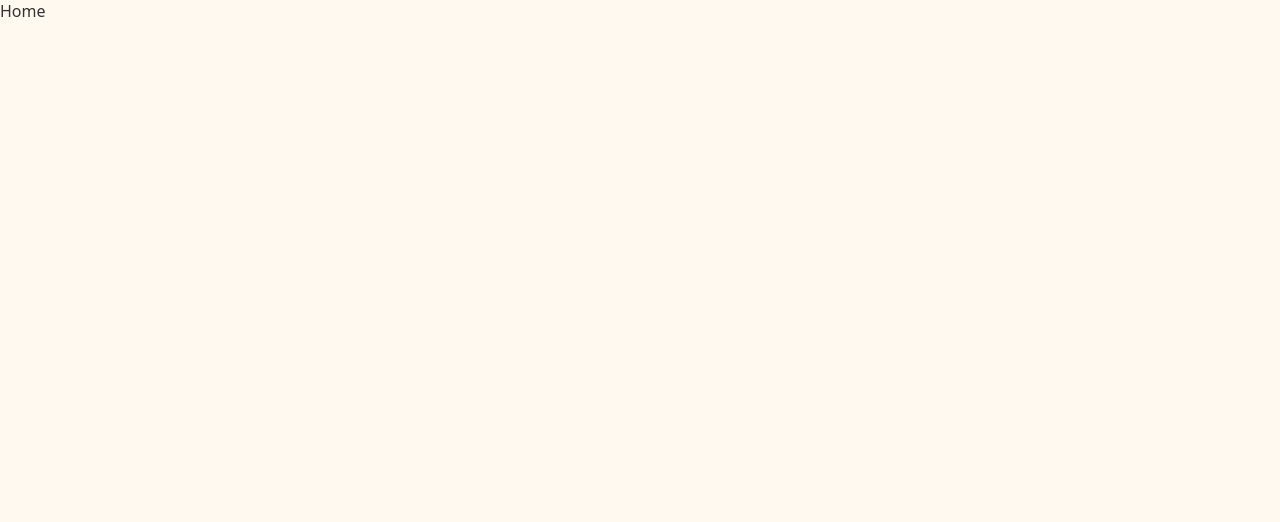
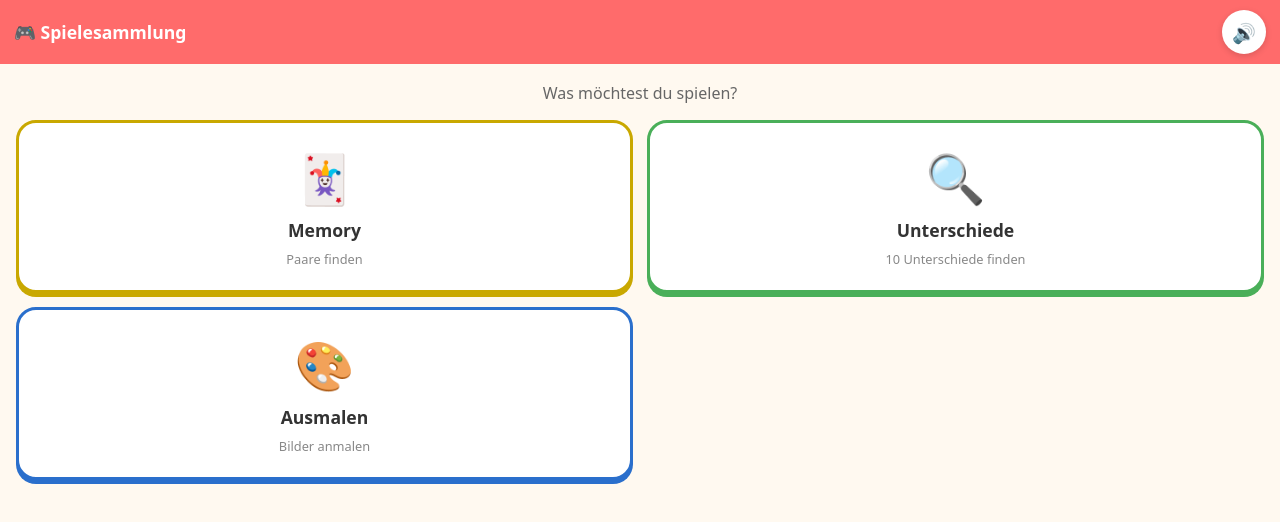
Before and after one commit to FrankAndreas/spielzeugkiste, a Vue app: page / in a window 1280 px wide. Shown: the top 522 px of the page. Built offline with nearby package versions, Linux system fonts and the light colour scheme.

Commit message:
feat: add home screen with dynamic game cards

```diff
--- /dev/null
+++ b/src/components/GameCard.vue
@@ -0,0 +1,33 @@
+<template>
+  <button class="game-card" :style="{ '--shadow': game.shadow }" @click="$emit('select', game)">
+    <div class="emoji">{{ game.emoji }}</div>
+    <div class="name">{{ game.name }}</div>
+    <div class="desc">{{ game.description }}</div>
+  </button>
+</template>
+
+<script setup>
+defineProps({ game: { type: Object, required: true } })
+defineEmits(['select'])
+</script>
+
+<style scoped>
+.game-card {
+  background: white;
+  border-radius: 20px;
+  padding: 22px 12px;
+  text-align: center;
+  box-shadow: 0 4px 0 var(--shadow);
+  border: 3px solid var(--shadow);
+  display: flex;
+  flex-direction: column;
+  align-items: center;
+  gap: 8px;
+  transition: transform 0.1s;
+  -webkit-tap-highlight-color: transparent;
+}
+.game-card:active { transform: translateY(2px); box-shadow: 0 2px 0 var(--shadow); }
+.emoji { font-size: 3rem; }
+.name  { font-size: 1.1rem; font-weight: bold; color: #333; }
+.desc  { font-size: 0.8rem; color: #888; }
+</style>
--- a/src/views/HomeView.vue
+++ b/src/views/HomeView.vue
@@ -1 +1,61 @@
-<template><div>Home</div></template>
+<template>
+  <div class="home-layout">
+    <AppHeader
+      title="🎮 Spielesammlung"
+      :tts="tts"
+      color="#FF6B6B"
+      :show-back="false"
+    />
+    <p class="prompt">Was möchtest du spielen?</p>
+    <div class="grid">
+      <GameCard
+        v-for="game in store.games"
+        :key="game.id"
+        :game="game"
+        @select="onSelect"
+      />
+    </div>
+  </div>
+</template>
+
+<script setup>
+import { onMounted } from 'vue'
+import { useRouter } from 'vue-router'
+import { useContentStore } from '../stores/content.js'
+import { speak } from '../services/tts.js'
+import AppHeader from '../components/AppHeader.vue'
+import GameCard from '../components/GameCard.vue'
+
+const store  = useContentStore()
+const router = useRouter()
+const tts    = 'Willkommen! Was möchtest du spielen?'
+
+onMounted(async () => {
+  await store.loadGames()
+  speak(tts)
+})
+
+function onSelect(game) {
+  router.push(`/${game.id}`)
+}
+</script>
+
+<style scoped>
+.home-layout {
+  min-height: 100vh;
+  display: flex;
+  flex-direction: column;
+}
+.prompt {
+  text-align: center;
+  padding: 18px 16px 8px;
+  font-size: 1rem;
+  color: #666;
+}
+.grid {
+  display: grid;
+  grid-template-columns: 1fr 1fr;
+  gap: 14px;
+  padding: 8px 16px 20px;
+}
+</style>
```
